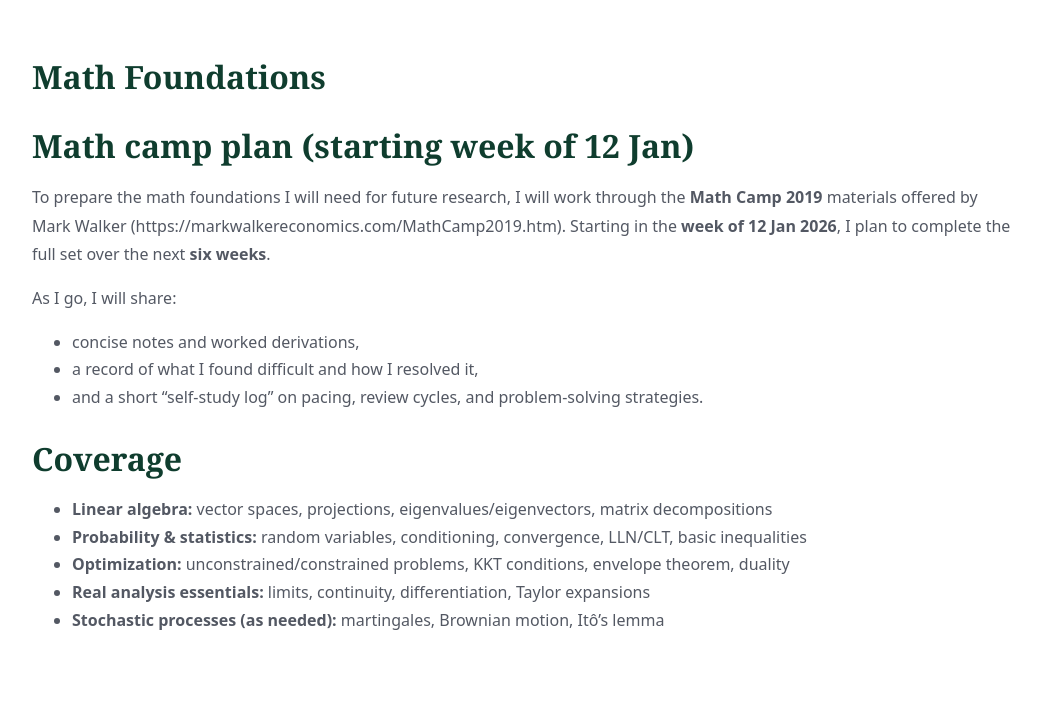
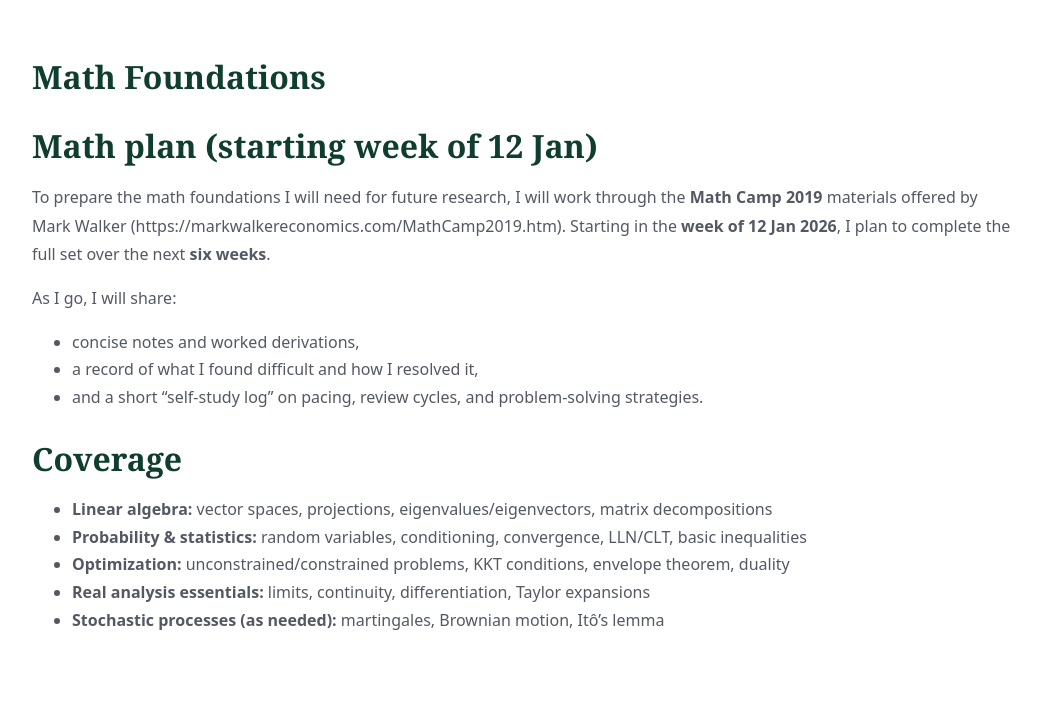
Before and after one commit to yaxinzn/study-archive, a Jekyll site: the page built from materials/math-foundations/index.md, in a window 1280 px wide. Shown: the part 472-1190 px from the top of the page, without its empty margins (118-1159 px from the left). Built offline with Jekyll 4.4.1, drawn with Linux system fonts in a browser that asks for light colours.

Commit message:
Update section title from 'Math camp plan' to 'Math plan'

```diff
--- a/materials/math-foundations/index.md
+++ b/materials/math-foundations/index.md
@@ -8,7 +8,7 @@ hero_desc: Notes, PDFs, and structured summaries for Math Foundations.
 
 # Math Foundations
 
-## Math camp plan (starting week of 12 Jan)
+## Math plan (starting week of 12 Jan)
 To prepare the math foundations I will need for future research, I will work through the **Math Camp 2019** materials offered by Mark Walker (https://markwalkereconomics.com/MathCamp2019.htm). Starting in the **week of 12 Jan 2026**, I plan to complete the full set over the next **six weeks**.
 
 As I go, I will share:
```
